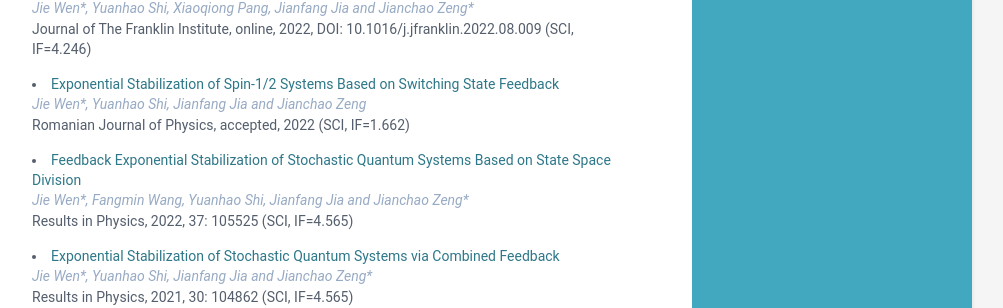
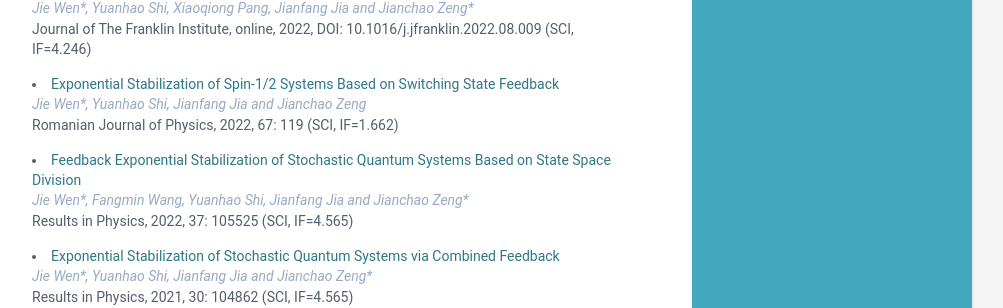
Before and after one commit to wenjie015/wenjie, a Jekyll site: the page built from index.html, in a window 1280 px wide and 900 px high, scrolled down 995 px. Shown: the part 143-451 px from the top of the window, without its empty margins (168-1171 px from the left). Built offline with Jekyll 4.4.1, drawn with Linux system fonts in a browser that asks for light colours.

Commit message:
Update data.yml

```diff
--- a/_data/data.yml
+++ b/_data/data.yml
@@ -77,9 +77,9 @@ publications:
         conference: "Journal of The Franklin Institute, online, 2022, DOI: 10.1016/j.jfranklin.2022.08.009 (SCI, IF=4.246)"
 
       - title: Exponential Stabilization of Spin-1/2 Systems Based on Switching State Feedback
-        link:  https://rjp.nipne.ro/accepted_papers.html
+        link:  https://rjp.nipne.ro/2022_67_9-10/RomJPhys.67.119.pdf
         authors: Jie Wen*, Yuanhao Shi, Jianfang Jia and Jianchao Zeng
-        conference: "Romanian Journal of Physics, accepted, 2022 (SCI, IF=1.662)"
+        conference: "Romanian Journal of Physics, 2022, 67: 119 (SCI, IF=1.662)"
 
       - title: Feedback Exponential Stabilization of Stochastic Quantum Systems Based on State Space Division
         link: https://doi.org/10.1016/j.rinp.2022.105525
```
